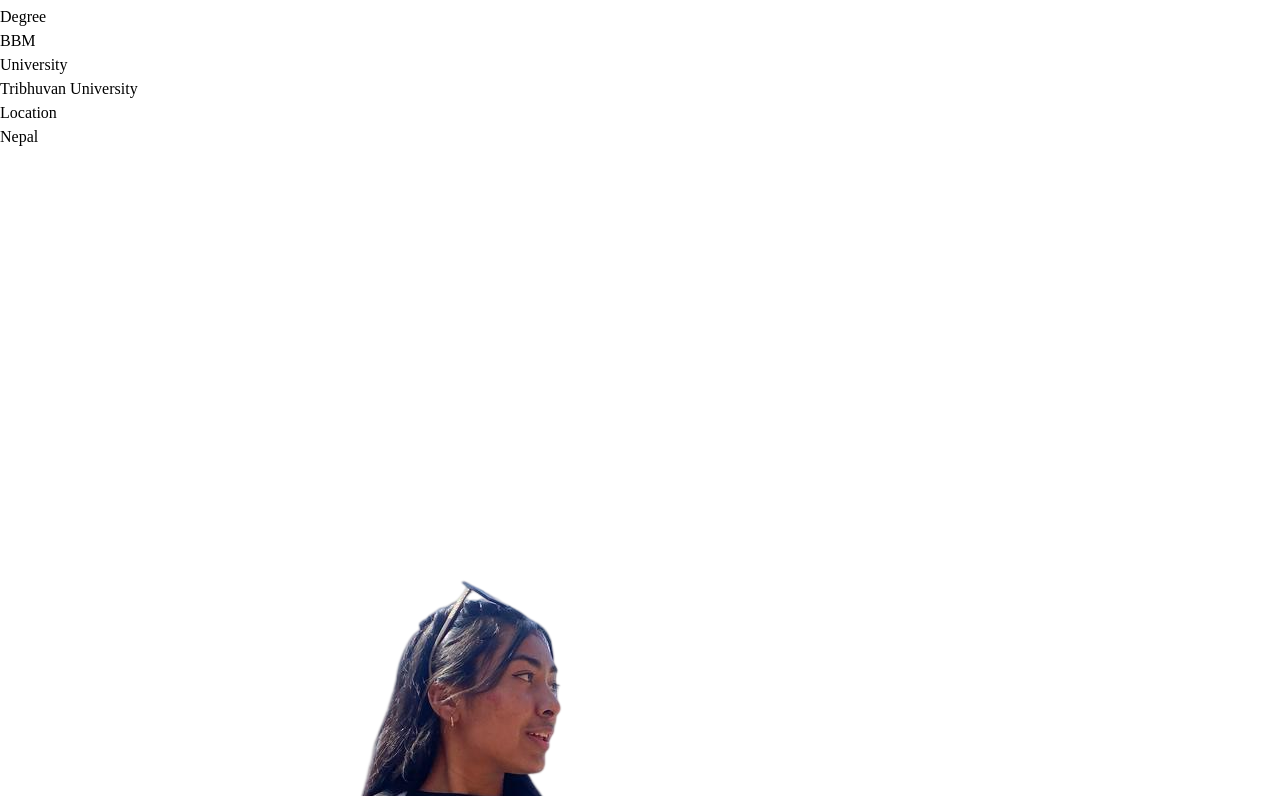
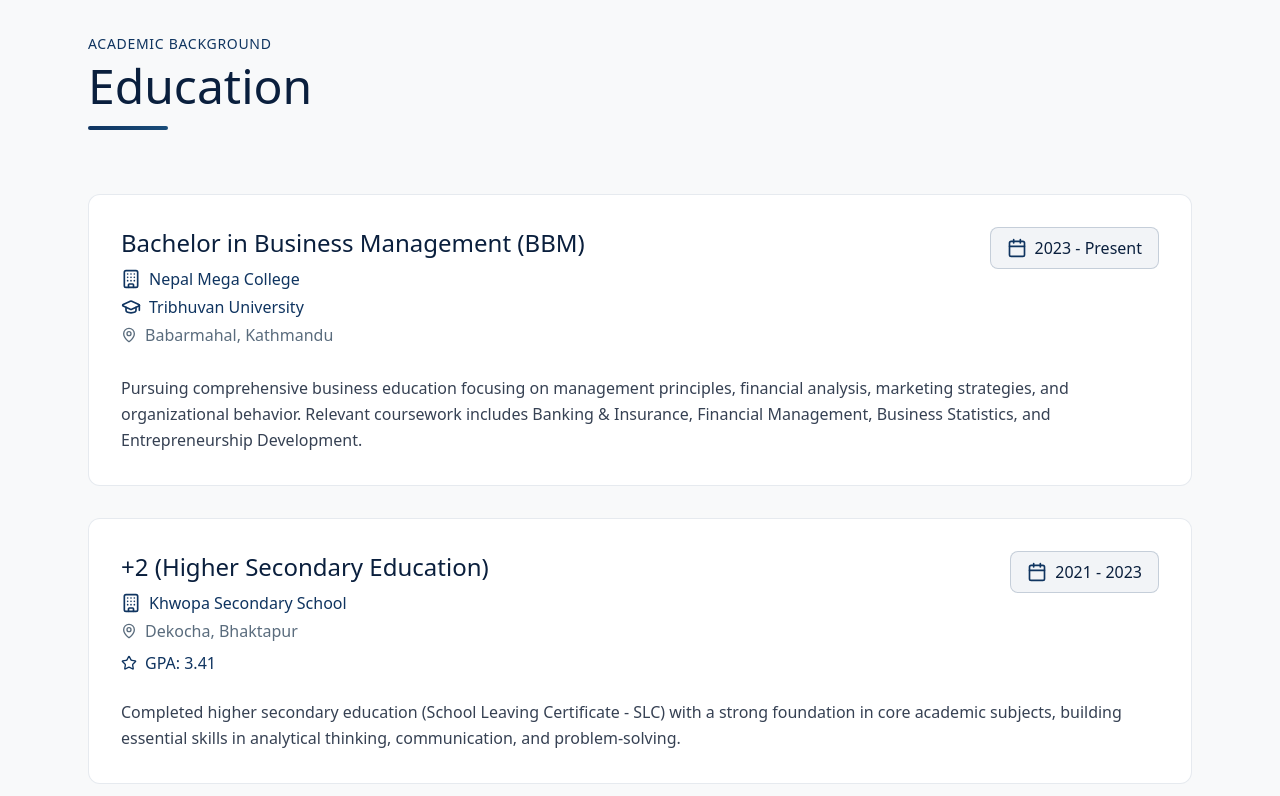
Before and after one commit to abhinavshr/static-portfolio, a React (Vite) app: page / in a window 1280 px wide. Shown: the part 1764-2560 px from the top of the page. Built offline with nearby package versions, Linux system fonts and the light colour scheme.

Commit message:
feat: add Education component and integrate into App; update dependencies for Tailwind CSS and Lucide React

```diff
--- a/package.json
+++ b/package.json
@@ -10,9 +10,12 @@
     "preview": "vite preview"
   },
   "dependencies": {
+    "@tailwindcss/vite": "^4.1.18",
     "framer-motion": "^12.26.2",
+    "lucide-react": "^0.562.0",
     "react": "^19.2.0",
-    "react-dom": "^19.2.0"
+    "react-dom": "^19.2.0",
+    "tailwindcss": "^4.1.18"
   },
   "devDependencies": {
     "@eslint/js": "^9.39.1",
--- a/src/App.jsx
+++ b/src/App.jsx
@@ -2,6 +2,7 @@ import React from "react";
 import Navigation from "./components/Navigation.jsx";
 import { Hero } from "./components/Hero.jsx";
 import AboutMe from "./components/AboutMe.jsx";
+import Education from "./components/Education.jsx";
 
 const App = () => {
   return (
@@ -9,6 +10,7 @@ const App = () => {
       <Navigation />
       <Hero />
       <AboutMe />
+      <Education />
     </div>
   );
 };
--- /dev/null
+++ b/src/components/Education.jsx
@@ -0,0 +1,114 @@
+import { motion as Motion } from "framer-motion";
+import { Building, GraduationCap, MapPin, Star, Calendar } from "lucide-react";
+
+export default function Education() {
+  const educationData = [
+    {
+      degree: "Bachelor in Business Management (BBM)",
+      institution: "Nepal Mega College",
+      university: "Tribhuvan University",
+      location: "Babarmahal, Kathmandu",
+      period: "2023 - Present",
+      description:
+        "Pursuing comprehensive business education focusing on management principles, financial analysis, marketing strategies, and organizational behavior. Relevant coursework includes Banking & Insurance, Financial Management, Business Statistics, and Entrepreneurship Development.",
+      achievements: [],
+    },
+    {
+      degree: "+2 (Higher Secondary Education)",
+      institution: "Khwopa Secondary School",
+      location: "Dekocha, Bhaktapur",
+      period: "2021 - 2023",
+      gpa: "3.41",
+      description:
+        "Completed higher secondary education (School Leaving Certificate - SLC) with a strong foundation in core academic subjects, building essential skills in analytical thinking, communication, and problem-solving.",
+      achievements: [],
+    },
+  ];
+
+  return (
+    <section id="education" className="py-20 bg-[#f8f9fa]">
+      <div className="max-w-6xl mx-auto px-6">
+        {/* Section header */}
+        <Motion.div
+          className="section-header mb-16"
+          initial={{ opacity: 0, y: -20 }}
+          whileInView={{ opacity: 1, y: 0 }}
+          viewport={{ once: true }}
+          transition={{ duration: 0.6 }}
+        >
+          <div className="inline-block">
+            <span className="text-sm tracking-wider text-[#0f3460] uppercase mb-2 block">
+              Academic Background
+            </span>
+            <h2 className="text-4xl md:text-5xl text-[#0a1f3d] mb-4">
+              Education
+            </h2>
+            <div className="h-1 w-20 bg-linear-to-r from-[#0f3460] to-[#1a4d7a] rounded-full" />
+          </div>
+        </Motion.div>
+
+        {/* Education cards */}
+        <div className="space-y-8">
+          {educationData.map((edu, index) => (
+            <Motion.div
+              key={index}
+              className="education-card bg-white rounded-xl p-8 border border-[#0f3460]/10 transition-all duration-300 hover:shadow-xl hover:border-[#0f3460]/30"
+              initial={{ opacity: 0, x: index % 2 === 0 ? -50 : 50 }}
+              whileInView={{ opacity: 1, x: 0 }}
+              viewport={{ once: true, margin: "-100px" }}
+              transition={{ duration: 0.6, delay: index * 0.2 }}
+              whileHover={{
+                y: -8,
+                boxShadow: "0 20px 40px rgba(15, 52, 96, 0.15)",
+              }}
+            >
+              <div className="flex flex-col md:flex-row md:items-start md:justify-between gap-4 mb-6">
+                <div className="flex-1">
+                  <h3 className="text-2xl text-[#0a1f3d] mb-2">
+                    {edu.degree}
+                  </h3>
+
+                  {/* Institution */}
+                  <div className="flex items-center gap-2 text-[#0f3460] font-medium mb-1">
+                    <Building className="w-5 h-5 shrink-0" />
+                    {edu.institution}
+                  </div>
+
+                  {/* University */}
+                  {edu.university && (
+                    <div className="flex items-center gap-2 text-[#0f3460] font-medium mb-1">
+                      <GraduationCap className="w-5 h-5 shrink-0" />
+                      {edu.university}
+                    </div>
+                  )}
+
+                  {/* Location */}
+                  <div className="flex items-center gap-2 text-[#5a6c7d] mb-1">
+                    <MapPin className="w-4 h-4 shrink-0" />
+                    {edu.location}
+                  </div>
+
+                  {/* GPA */}
+                  {edu.gpa && (
+                    <div className="flex items-center gap-2 text-[#0f3460] mt-2 font-medium">
+                      <Star className="w-4 h-4 shrink-0" />
+                      GPA: {edu.gpa}
+                    </div>
+                  )}
+                </div>
+
+                {/* Period */}
+                <div className="flex items-center gap-2 px-4 py-2 bg-[#0f3460]/5 rounded-lg border border-[#0f3460]/20 text-[#0a1f3d] font-medium">
+                  <Calendar className="w-5 h-5 text-[#0f3460]" />
+                  {edu.period}
+                </div>
+              </div>
+
+              <p className="text-gray-700 leading-relaxed">{edu.description}</p>
+            </Motion.div>
+          ))}
+        </div>
+      </div>
+    </section>
+  );
+}
```
Also changed, not shown: 1 other file (tests, documents, lock files or other folders).
